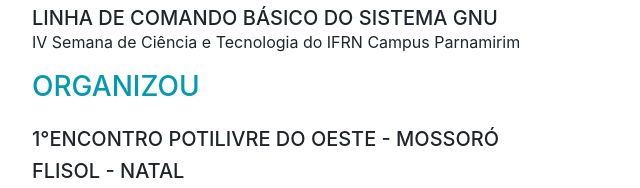
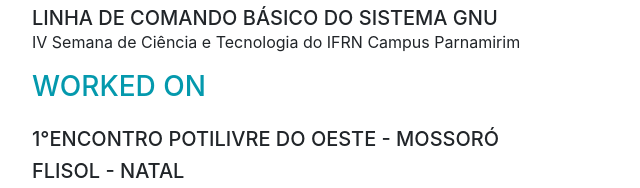
Before and after one commit to allythy/curriculum, a website with bundled scripts: page index.html in a window 1280 px wide. Shown: the part 5428-5616 px from the top of the page, 288-928 px from the left. Built offline with nearby package versions, Linux system fonts and the light colour scheme; a web font is replaced by a local one.

Commit message:
translate organizou to worked on

```diff
--- a/index.html
+++ b/index.html
@@ -338,7 +338,7 @@
           </div>
 
           <div class="resume-content mr-auto">
-            <h3 class="mb-0 activity-text">Organizou</h3>
+            <h3 class="mb-0 activity-text">Worked on</h3>
             <div class="resume-date text-md-right">
               <span class="text-primary"> Year 2018</span>
             </div>
```
